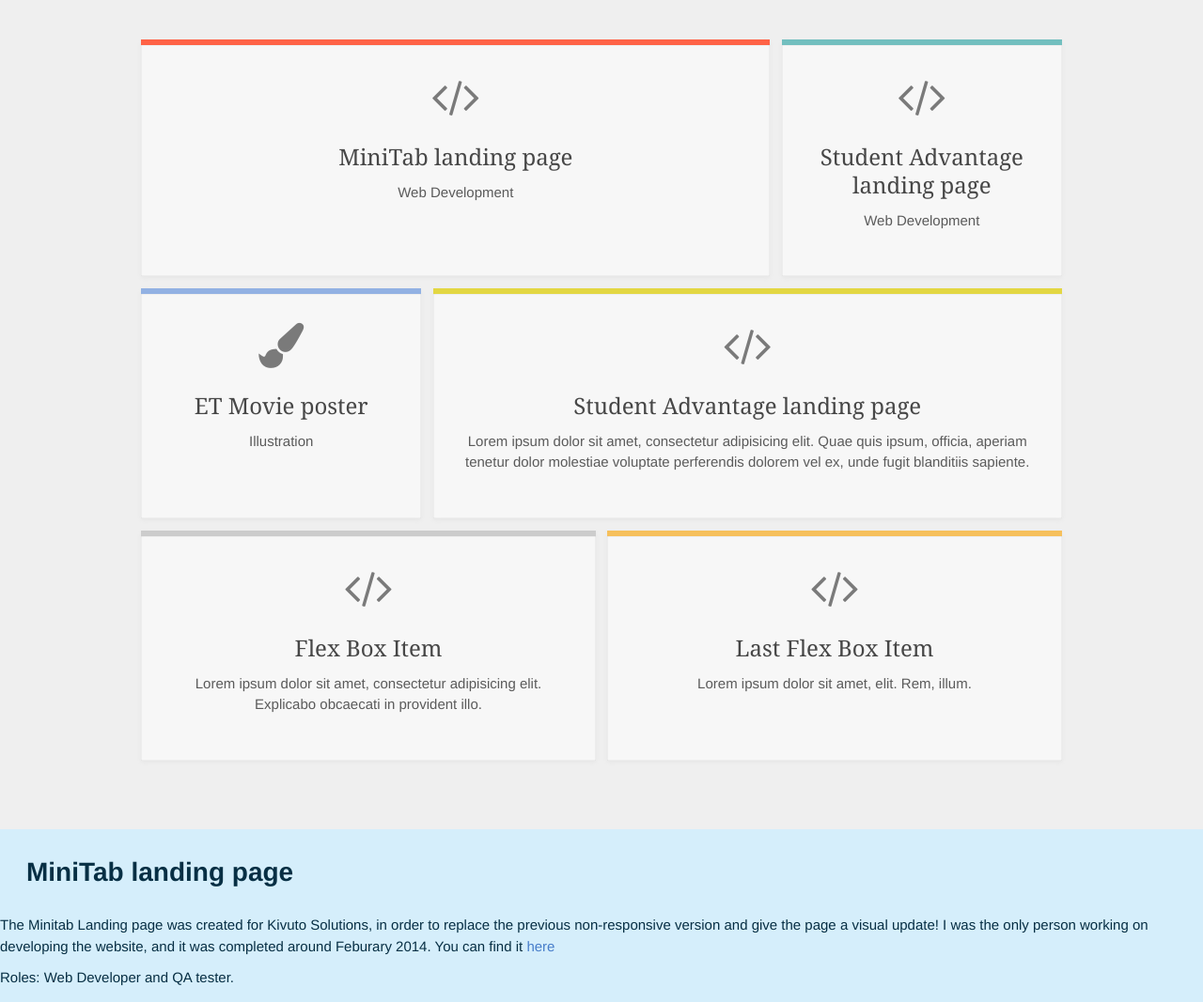
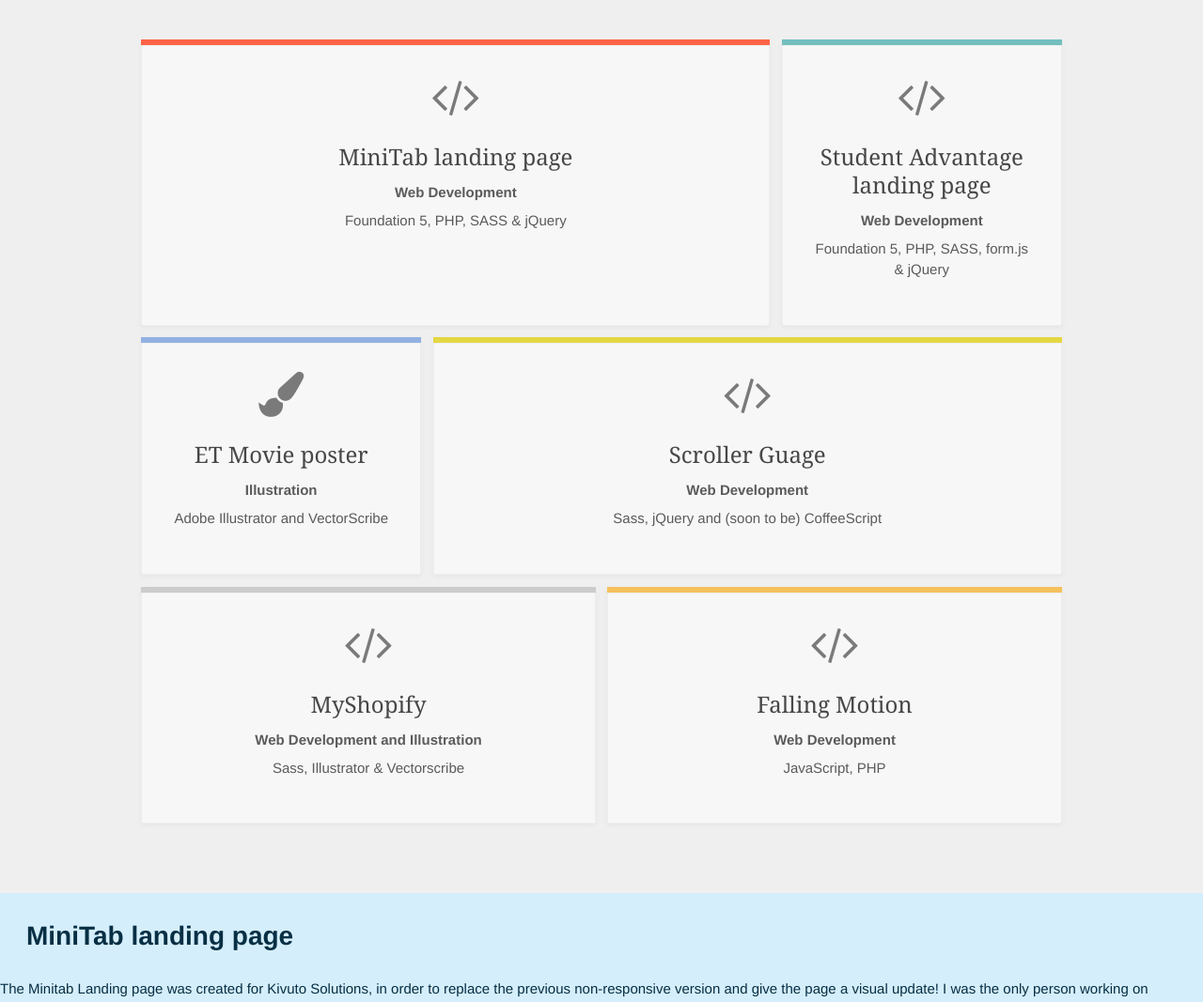
Before and after one commit to iryanclarke/Portfolio, a PHP site: page /portfolio.php in a window 1280 px wide. Shown: the part 60-1127 px from the top of the page at 94% size. Run offline with PHP 8.4, Linux system fonts and the light colour scheme; style sheets or scripts are compiled from the project's sources.

Commit message:
Nearly finishing up portfolio webpage content

```diff
--- a/css/css/mobile.css
+++ b/css/css/mobile.css
@@ -1341,12 +1341,11 @@ th {
       padding-right: .7em; }
       .footer-2 .footer-secondary-links ul.footer-social li:last-child {
         padding-right: 0; }
-    .footer-2 .footer-secondary-links ul.footer-social img, .footer-2 .footer-secondary-links ul.footer-social i, .footer-2 .footer-secondary-links ul.footer-social span {
+    .footer-2 .footer-secondary-links ul.footer-social img, .footer-2 .footer-secondary-links ul.footer-social span {
       opacity: .7;
       height: 1.6em;
-      padding: 1px;
-      curson: pointer; }
-      .footer-2 .footer-secondary-links ul.footer-social img:hover, .footer-2 .footer-secondary-links ul.footer-social i:hover, .footer-2 .footer-secondary-links ul.footer-social span:hover {
+      padding: 1px; }
+      .footer-2 .footer-secondary-links ul.footer-social img:hover, .footer-2 .footer-secondary-links ul.footer-social span:hover {
         opacity: 1; }
 
 .comment {
@@ -2125,6 +2124,10 @@ input[type="submit"] {
   margin: auto;
   line-height: 1.5em;
   color: rgba(51, 51, 51, 0.8); }
+
+p.field {
+  font-weight: bold;
+  padding-bottom: .5em; }
 
 .flex-box-big {
   -webkit-box-flex: 1;
--- a/css/scss/components/_flex-box.scss
+++ b/css/scss/components/_flex-box.scss
@@ -83,6 +83,11 @@ $flex-box-top-colors:
   color: transparentize($flex-box-color, .1);
 }
 
+p.field {
+  font-weight: bold;
+  padding-bottom: .5em;
+}
+
 .flex-box-big {
   @include flex(1 1 40em);
 }
--- a/portfolio.php
+++ b/portfolio.php
@@ -22,13 +22,14 @@
         <div class="flex-box flex-box-big modal">
           <i class="fa fa-3x fa-code"></i>
           <h1 class="flex-title">MiniTab landing page</h1>
-          <p>Web Development</p>
+          <p class="field">Web Development</p>
+          <p>Foundation 5, PHP, SASS & jQuery</p>
           <input class="modal-state" id="modal-1" type="checkbox" />
           <div class="modal-window">
             <div class="modal-inner">
               <label class="modal-close" for="modal-1"></label>
               <h1>Minitab landing page</h1>
-              <p class="intro">Roles: Web Developer and QA tester.</p>
+              <p class="intro">Roles: Web Developer and QA tester</p>
               <p class="body">The Minitab Landing page was created for Kivuto Solutions, in order to replace the previous non-responsive version and give the page a visual update! I was the only person working on developing the website, and it was completed around Feburary 2014. You can find it <a href="http://onthehub.com/minitab/">here</a></p>
               <img src="img/photogallery/minitab-desktop.png" alt="MiniTab landing page" title="MiniTab landing page" />
             </div>
@@ -38,13 +39,14 @@
         <div  class="flex-box modal">
           <i class="fa fa-3x fa-code"></i>
           <h1 class="flex-title">Student Advantage landing page</h1>
-          <p>Web Development</p>
+          <p class="field">Web Development</p>
+          <p>Foundation 5, PHP, SASS, form.js & jQuery</p>
           <input class="modal-state" id="modal-2" type="checkbox" />
           <div class="modal-window">
             <div class="modal-inner">
               <label class="modal-close" for="modal-2"></label>
-              <h1>Modal Title</h1>
-              <p class="intro">Roles: Web Developer and QA tester.</p>
+              <h1>Student Advantage landing page</h1>
+              <p class="intro">Roles: Web Developer and QA tester</p>
               <p class="body">The Student Advantage Landing page was created for Kivuto Solutions, in order to create a new streamlined way of generating leads for the Microsoft Student Advantage program. Similar to the Minitab page, I was the only person working on developing the website, and it was completed around April 2014. You can find it <a href="http://kivuto.com/microsoft-student-advantage-deployment/">here</a></p>
               <img src="img/photogallery/student-advantage.png" alt="MiniTab landing page" title="MiniTab landing page" />
             </div>
@@ -54,7 +56,8 @@
         <div class="flex-box modal">
           <i class="fa fa-3x fa-paint-brush"></i>
           <h1 class="flex-title">ET Movie poster</h1>
-          <p>Illustration</p>
+          <p class="field">Illustration</p>
+          <p>Adobe Illustrator and VectorScribe</p>
           <input class="modal-state" id="modal-3" type="checkbox" />
           <div class="modal-window">
             <div class="modal-inner">
@@ -68,13 +71,30 @@
 
         <div class="flex-box flex-box-big modal">
           <i class="fa fa-3x fa-code"></i>
-          <h1 class="flex-title">Student Advantage landing page</h1>
-          <p>Lorem ipsum dolor sit amet, consectetur adipisicing elit. Quae quis ipsum, officia, aperiam tenetur dolor molestiae voluptate perferendis dolorem vel ex, unde fugit blanditiis sapiente.</p>
+          <h1 class="flex-title">Scroller Guage</h1>
+          <p class="field">Web Development</p>
+          <p>Sass, jQuery and (soon to be) CoffeeScript</p>
           <input class="modal-state" id="modal-4" type="checkbox" />
           <div class="modal-window">
             <div class="modal-inner">
               <label class="modal-close" for="modal-4"></label>
-              <h1>Modal Title</h1>
+              <h1>Scroller Guage</h1>
+              <p class="intro">Role: Supreme hacker</p>
+              <p class="body">This was a little hacking project I'm working on, I intended it to put on any scrolling/parallax websites I made to give a cool visual representation of how far you had scrolled. It's still under development, and will be both desktop and mobile compatible! You can find it <a href="http://iryanclarke.com/scroller-guage/">here</a></p>
+            </div>
+          </div>
+        </div>
+
+        <div class="flex-box modal">
+          <i class="fa fa-3x fa-code"></i>
+          <h1 class="flex-title">MyShopify</h1>
+          <p class="field">Web Development and Illustration</p>
+          <p>Sass, Illustrator & Vectorscribe</p>
+          <input class="modal-state" id="modal-1" type="checkbox" />
+          <div class="modal-window">
+            <div class="modal-inner">
+              <label class="modal-close" for="modal-1"></label>
+              <h1>MyShopify</h1>
               <p class="intro">Intro text lorem ipsum dolor sit ametm, quas, eaque facilis aliquid cupiditate tempora cumque ipsum accusantium illo modi commodi  minima.</p>
               <p class="body">Body text lorem ipsum dolor ipsum dolor sit sit possimus amet, consectetur adipisicing elit. Itaque, placeat, explicabo, veniam quos aperiam molestias eriam molestias molestiae suscipit ipsum enim quasi sit possimus quod atque nobis voluptas earum odit accusamus quibusdam.</p>
             </div>
@@ -83,30 +103,16 @@
 
         <div class="flex-box modal">
           <i class="fa fa-3x fa-code"></i>
-          <h1 class="flex-title">Flex Box Item</h1>
-          <p>Lorem ipsum dolor sit amet, consectetur adipisicing elit. Explicabo obcaecati in provident illo.</p>
+          <h1 class="flex-title">Falling Motion</h1>
+          <p class="field">Web Development</p>
+          <p>JavaScript, PHP</p>
           <input class="modal-state" id="modal-1" type="checkbox" />
           <div class="modal-window">
             <div class="modal-inner">
               <label class="modal-close" for="modal-1"></label>
-              <h1>Modal Title</h1>
-              <p class="intro">Intro text lorem ipsum dolor sit ametm, quas, eaque facilis aliquid cupiditate tempora cumque ipsum accusantium illo modi commodi  minima.</p>
-              <p class="body">Body text lorem ipsum dolor ipsum dolor sit sit possimus amet, consectetur adipisicing elit. Itaque, placeat, explicabo, veniam quos aperiam molestias eriam molestias molestiae suscipit ipsum enim quasi sit possimus quod atque nobis voluptas earum odit accusamus quibusdam.</p>
-            </div>
-          </div>
-        </div>
-
-        <div class="flex-box modal">
-          <i class="fa fa-3x fa-code"></i>
-          <h1 class="flex-title">Last Flex Box Item</h1>
-          <p>Lorem ipsum dolor sit amet, elit. Rem, illum.</p>
-          <input class="modal-state" id="modal-1" type="checkbox" />
-          <div class="modal-window">
-            <div class="modal-inner">
-              <label class="modal-close" for="modal-1"></label>
-              <h1>Modal Title</h1>
-              <p class="intro">Intro text lorem ipsum dolor sit ametm, quas, eaque facilis aliquid cupiditate tempora cumque ipsum accusantium illo modi commodi  minima.</p>
-              <p class="body">Body text lorem ipsum dolor ipsum dolor sit sit possimus amet, consectetur adipisicing elit. Itaque, placeat, explicabo, veniam quos aperiam molestias eriam molestias molestiae suscipit ipsum enim quasi sit possimus quod atque nobis voluptas earum odit accusamus quibusdam.</p>
+              <h1>Falling Motion</h1>
+              <p class="intro">Senior Web Developer and Illustrator</p>
+              <p class="body">This parallax website was made for a university course 'Design Studio', in order to make an interactive timeline of how motion capture is performed. I was part of a 4 person team to complete this project, and we used scrum boards and agile methodologies. You can view it <a href="http://iryanclarke.com/fallingmotion/">here</a> </p>
             </div>
           </div>
         </div>
```
Also changed, not shown: index.php (+3 -4 lines), 1 other file.
